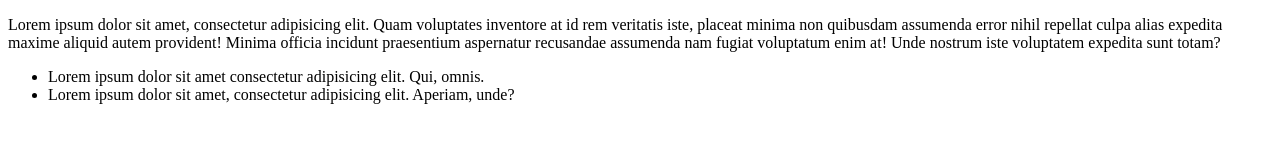
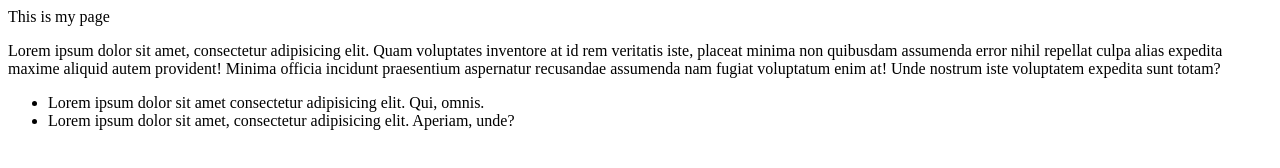
Before and after one commit to Enyorose/hello-temp, a plain HTML site: page index.html in a window 1280 px wide. Drawn offline with Linux system fonts and the light colour scheme.

Commit message:
added header

```diff
--- a/index.html
+++ b/index.html
@@ -6,6 +6,7 @@
   <meta name="viewport" content="width=device-width, initial-scale=1.0">
   <title>Document</title>
 </head>
+<header>This is my page</header>
 <body>
   <p>Lorem ipsum dolor sit amet, consectetur adipisicing elit. Quam voluptates inventore at id rem veritatis iste, placeat minima non quibusdam assumenda error nihil repellat culpa alias expedita maxime aliquid autem provident! Minima officia incidunt praesentium aspernatur recusandae assumenda nam fugiat voluptatum enim at! Unde nostrum iste voluptatem expedita sunt totam?</p>
 <ul>
```
